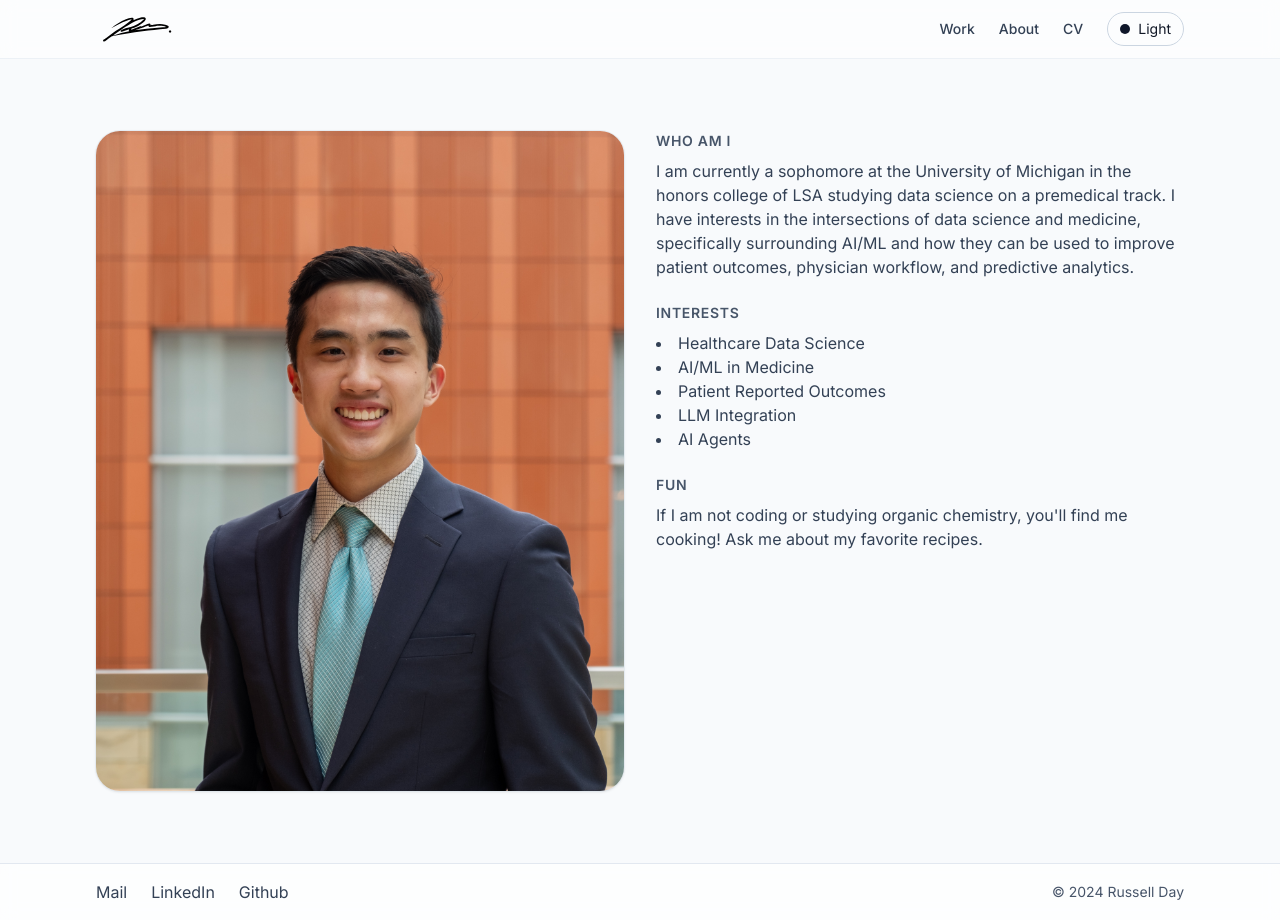
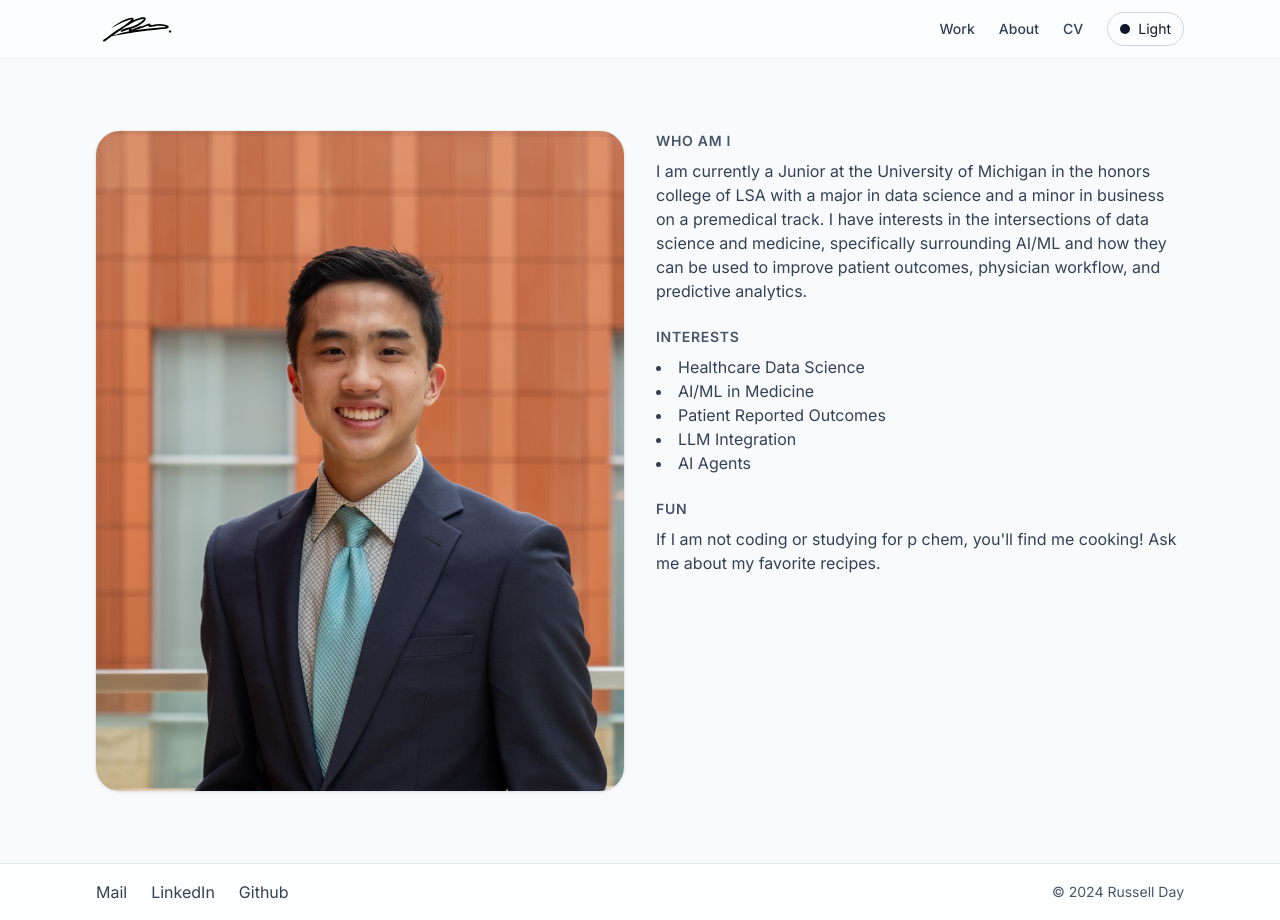
Before and after one commit to Russell-Day/russell-day.github.io, a React (Vite) app: page /about in a window 1280 px wide. Built offline with nearby package versions, Linux system fonts and the light colour scheme.

Commit message:
update about me

```diff
--- a/src/components/About.tsx
+++ b/src/components/About.tsx
@@ -14,12 +14,13 @@ const About = () => {
                 <div className="text-slate-700 dark:text-slate-200">
                     <h2 className="text-sm font-semibold tracking-wider mb-2 text-slate-600 dark:text-slate-400">WHO AM I</h2>
                     <p className="mb-6">
-                        I am currently a sophomore at the University of Michigan
-                        in the honors college of LSA studying data science on a
-                        premedical track. I have interests in the intersections
-                        of data science and medicine, specifically surrounding
-                        AI/ML and how they can be used to improve patient
-                        outcomes, physician workflow, and predictive analytics.
+                        I am currently a Junior at the University of Michigan
+                        in the honors college of LSA with a major in data
+                        science and a minor in business on a premedical track.
+                        I have interests in the intersections of data science
+                        and medicine, specifically surrounding AI/ML and how
+                        they can be used to improve patient outcomes, physician
+                        workflow, and predictive analytics.
                     </p>
                     <h2 className="text-sm font-semibold tracking-wider mb-2 text-slate-600 dark:text-slate-400">INTERESTS</h2>
                     <ul className="mb-6 list-disc list-inside">
@@ -31,7 +32,7 @@ const About = () => {
                     </ul>
                     <h2 className="text-sm font-semibold tracking-wider mb-2 text-slate-600 dark:text-slate-400">FUN</h2>
                     <p>
-                        If I am not coding or studying organic chemistry, you'll
+                        If I am not coding or studying for p chem, you'll
                         find me cooking! Ask me about my favorite recipes.
                     </p>
                 </div>
```
